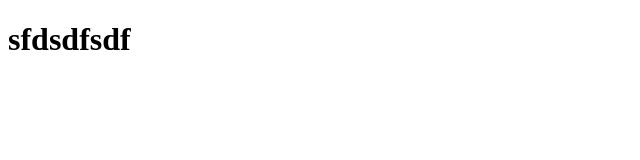
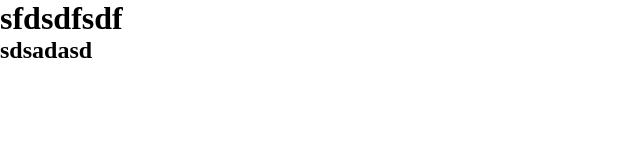
Before and after one commit to Towaking/Mio, a plain HTML site: page index.html in a window 1280 px wide. Shown: the whole page, without its empty margins (0-640 px from the left). Drawn offline with Linux system fonts and the light colour scheme.

Commit message:
Initial commit

```diff
--- a/index.html
+++ b/index.html
@@ -9,5 +9,6 @@
 </head>
 <body>
     <h1>sfdsdfsdf</h1>
+    <h2>sdsadasd</h2>
 </body>
 </html>
--- a/style.css
+++ b/style.css
@@ -0,0 +1,5 @@
+*{
+    margin: 0;
+    padding: 0;
+    box-sizing: border-box;
+}
```
